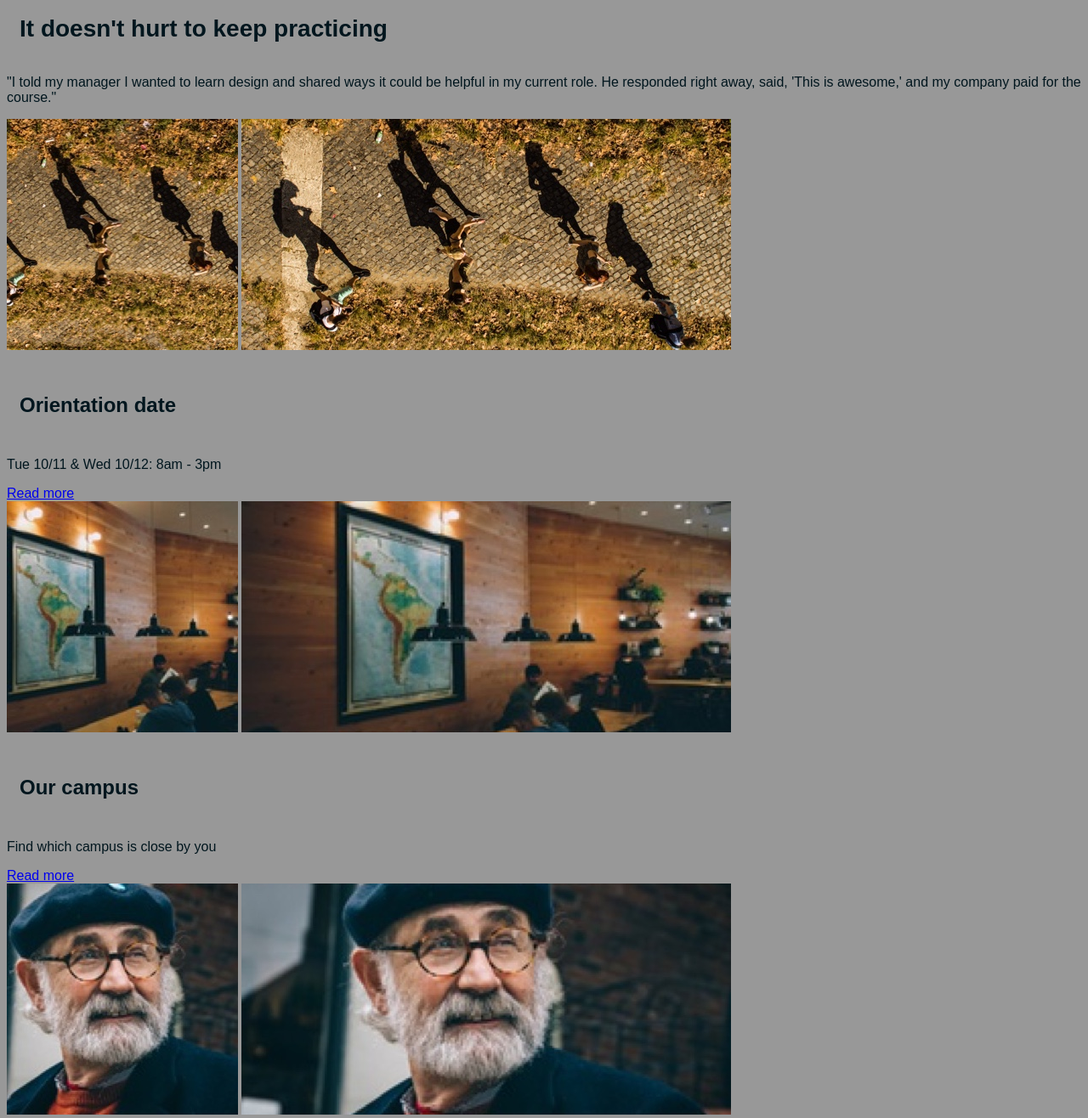
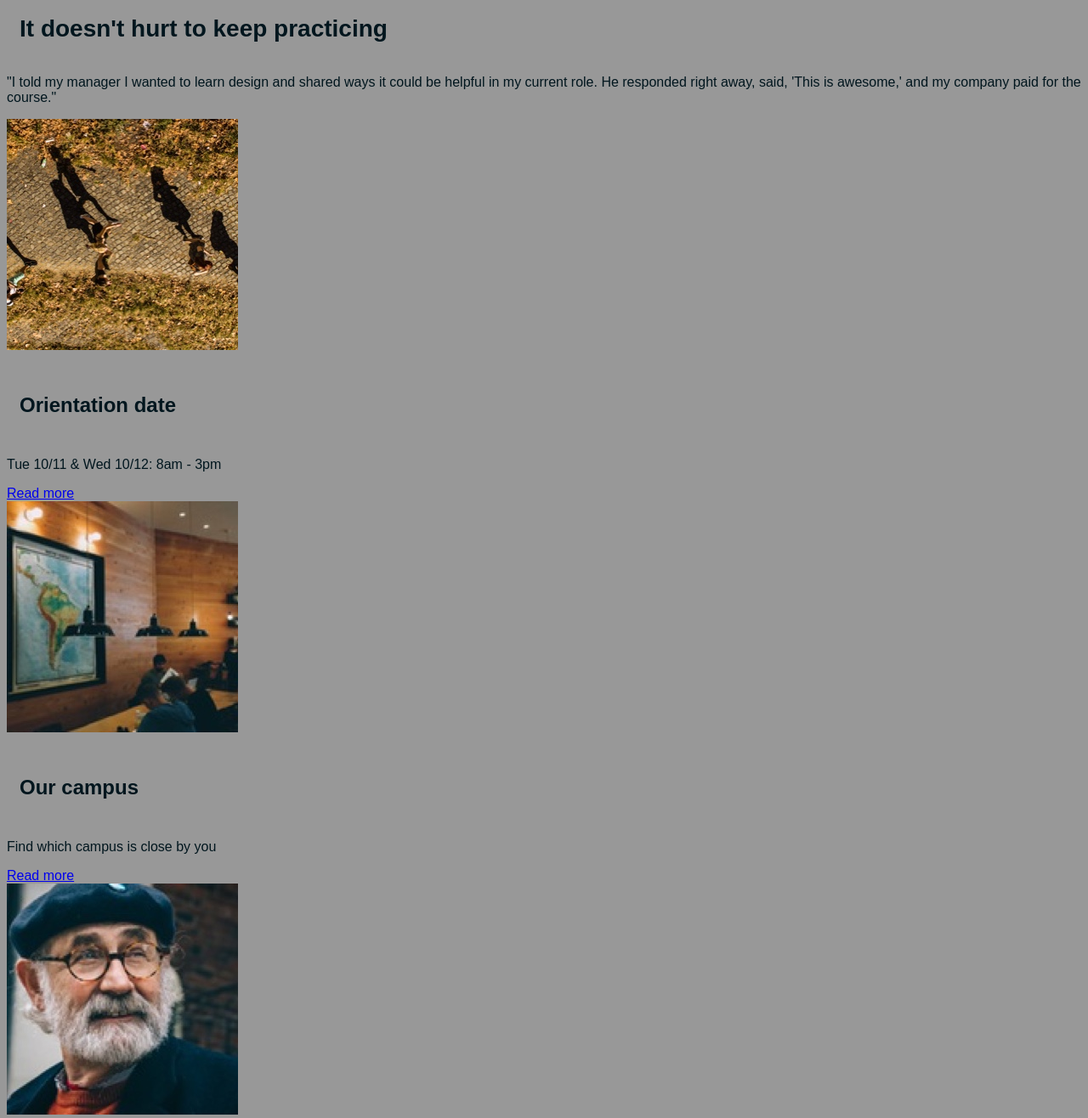
Before and after one commit to shnbmy/webassesment, a plain HTML site: page index.html in a window 1280 px wide. Shown: the part 1687-3003 px from the top of the page at 85% size. Drawn offline with Linux system fonts and the light colour scheme.

Commit message:
edit photos

```diff
--- a/index.html
+++ b/index.html
@@ -52,7 +52,7 @@
 
     <div class="supporting-content">
         <div class="content-image-box">
-            <div class="media-container"><img class="desktop" src="images/information-orientation.jpg"> <img class="mobile" src="images/information-orientation-mobile.jpg"></div>
+            <div class="media-container"><img class="desktop" src="images/information-orientation.jpg"></div>
             <div class="text-content">
                 <h4>Orientation date</h4>
                 <p>Tue 10/11 & Wed 10/12: 8am - 3pm</p><a href="#">Read more</a>
@@ -60,7 +60,7 @@
         </div>
 
         <div class="content-image-box">
-            <div class="media-container"><img class="desktop" src="images/information-campus.jpg"> <img class="mobile" src="images/information-campus-mobile.jpg"></div>
+            <div class="media-container"><img class="desktop" src="images/information-campus.jpg"></div>
             <div class="text-content">
                 <h4>Our campus</h4>
                 <p>Find which campus is close by you</p><a href="#">Read more</a>
@@ -68,7 +68,7 @@
         </div>
 
         <div class="content-image-box">
-            <div class="media-container"><img class="desktop" src="images/information-guest-lecture.jpg"> <img class="mobile" src="images/information-guest-lecture-mobile.jpg"></div>
+            <div class="media-container"><img class="desktop" src="images/information-guest-lecture.jpg"></div>
             <div class="text-content">
                 <h4>Our guest lecture</h4>
                 <p>Join a keynote with Oliver Sack about music in medical treatment</p><a href="#">Read more</a>
```
